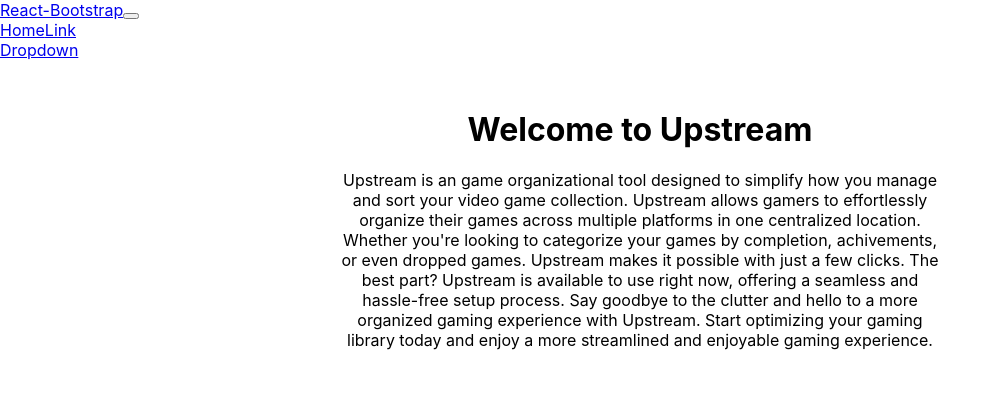
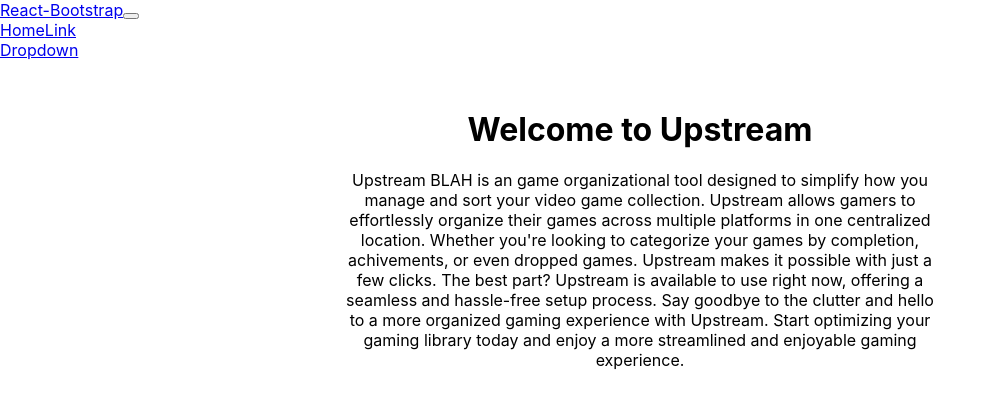
Before and after one commit to flaviovelecela/velecela-internal, a React (Create React App) app: page / in a window 1280 px wide. Shown: the top 408 px of the page, without its empty margins (0-1001 px from the left). Built offline with nearby package versions, Linux system fonts and the light colour scheme.

Commit message:
Website changes

```diff
--- a/package.json
+++ b/package.json
@@ -16,7 +16,7 @@
     "web-vitals": "^2.1.4"
   },
   "scripts": {
-    "start": "react-scripts start",
+    "start": "PORT=2095 react-scripts start",
     "build": "react-scripts build",
     "test": "react-scripts test",
     "eject": "react-scripts eject"
--- a/src/Components/landing-page/landing-page.js
+++ b/src/Components/landing-page/landing-page.js
@@ -6,7 +6,7 @@
       <h1>Welcome to Upstream</h1>
       <div style={{ margin: 'auto', maxWidth: '600px' }}>
       <p>
-      Upstream is an game organizational tool designed to simplify how you manage and sort your video game collection. Upstream allows gamers to effortlessly organize their games across multiple platforms in one centralized location. Whether you're looking to categorize your games by completion, achivements, or even dropped games. Upstream makes it possible with just a few clicks. The best part? Upstream is available to use right now, offering a seamless and hassle-free setup process. Say goodbye to the clutter and hello to a more organized gaming experience with Upstream. Start optimizing your gaming library today and enjoy a more streamlined and enjoyable gaming experience.
+      Upstream BLAH is an game organizational tool designed to simplify how you manage and sort your video game collection. Upstream allows gamers to effortlessly organize their games across multiple platforms in one centralized location. Whether you're looking to categorize your games by completion, achivements, or even dropped games. Upstream makes it possible with just a few clicks. The best part? Upstream is available to use right now, offering a seamless and hassle-free setup process. Say goodbye to the clutter and hello to a more organized gaming experience with Upstream. Start optimizing your gaming library today and enjoy a more streamlined and enjoyable gaming experience.
       </p>
       </div>
     </div>
```
